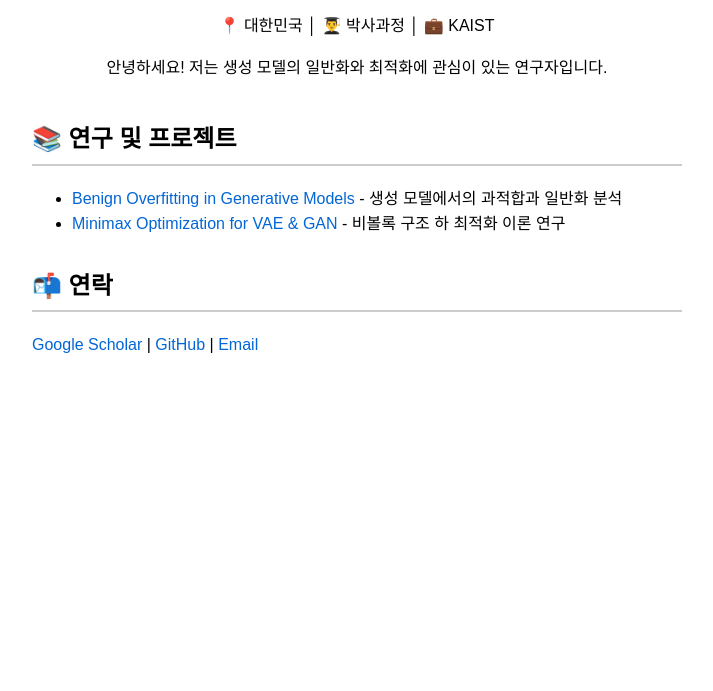
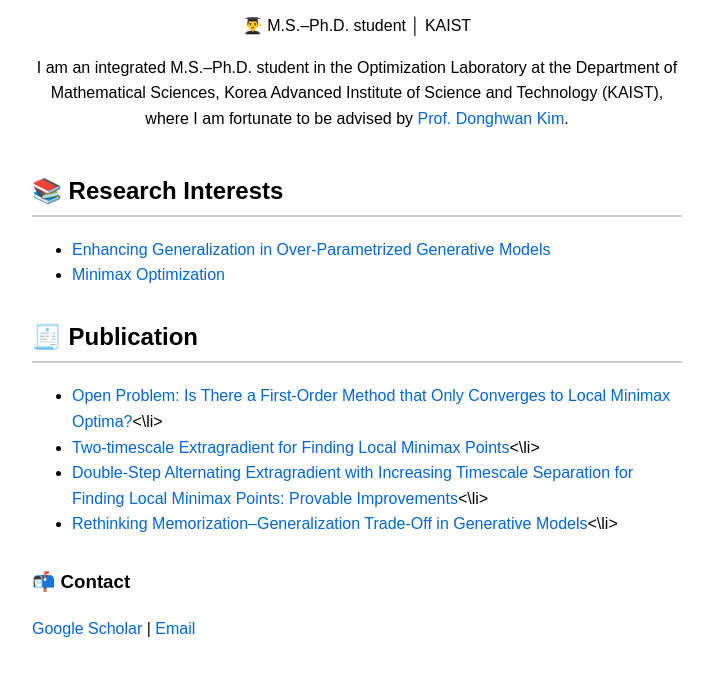
Before and after one commit to KAIST-kyuwonkim/Kyuwon_homepage, a plain HTML site: page index.html in a window 1280 px wide. Shown: the part 115-806 px from the top of the page, without its empty margins (283-996 px from the left). Drawn offline with Linux system fonts and the light colour scheme.

Commit message:
Update index.html

```diff
--- a/index.html
+++ b/index.html
@@ -8,24 +8,34 @@
 </head>
 <body>
   <header>
-    <img src="assets/profile.jpg" alt="Profile" class="profile">
-    <h1>김규원</h1>
-    <p>📍 대한민국 │ 👨‍🎓 박사과정 │ 💼 KAIST</p>
-    <p>안녕하세요! 저는 생성 모델의 일반화와 최적화에 관심이 있는 연구자입니다.</p>
+    <img src="assets/사진.png" alt="Profile" class="profile">
+    <h1>Kyuwon Kim</h1>
+    <p>👨‍🎓 M.S.–Ph.D. student │ KAIST</p>
+    <p>I am an integrated M.S.–Ph.D. student in the Optimization Laboratory at the Department of Mathematical Sciences, Korea Advanced Institute of Science and Technology (KAIST), where I am fortunate to be advised by
+  <a href="https://mathsci.kaist.ac.kr/~donghwankim/" target="_blank">Prof. Donghwan Kim</a>.
+    </p>
   </header>
   <section id="work">
-    <h2>📚 연구 및 프로젝트</h2>
+    <h2>📚 Research Interests</h2>
     <ul>
-      <li><a href="#">Benign Overfitting in Generative Models</a> - 생성 모델에서의 과적합과 일반화 분석</li>
-      <li><a href="#">Minimax Optimization for VAE & GAN</a> - 비볼록 구조 하 최적화 이론 연구</li>
+      <li><a href="#">Enhancing Generalization in Over-Parametrized Generative Models</a></li>
+      <li><a href="#">Minimax Optimization</a></li>
+    </ul>
+  </section>
+  <section id="publication">
+    <h2>🧾 Publication</h2>
+    <ul>
+      <li><a href="https://proceedings.mlr.press/v195/chae23a.html">Open Problem: Is There a First-Order Method that Only Converges to Local Minimax Optima?</a><\li>
+      <li><a href="https://openreview.net/forum?id=6CIGhcJYJH">Two-timescale Extragradient for Finding Local Minimax Points</a><\li>
+      <li><a href="https://proceedings.mlr.press/v235/kim24m.html">Double-Step Alternating Extragradient with Increasing Timescale Separation for Finding Local Minimax Points: Provable Improvements</a><\li>
+      <li><a href="https://https://openreview.net/forum?id=JIMZsqE8bA">Rethinking Memorization–Generalization Trade-Off in Generative Models</a><\li>
     </ul>
   </section>
   <section id="contact">
-    <h2>📬 연락</h2>
+    <h3>📬 Contact</h3>
     <p>
-      <a href="#">Google Scholar</a> |
-      <a href="https://github.com/">GitHub</a> |
-      <a href="mailto:email@example.com">Email</a>
+      <a href="https://scholar.google.com/citations?user=S8Hnn7wAAAAJ&hl=ko">Google Scholar</a> |
+      <a href="kkw4053@kaist.ac.kr">Email</a>
     </p>
   </section>
 </body>
```
